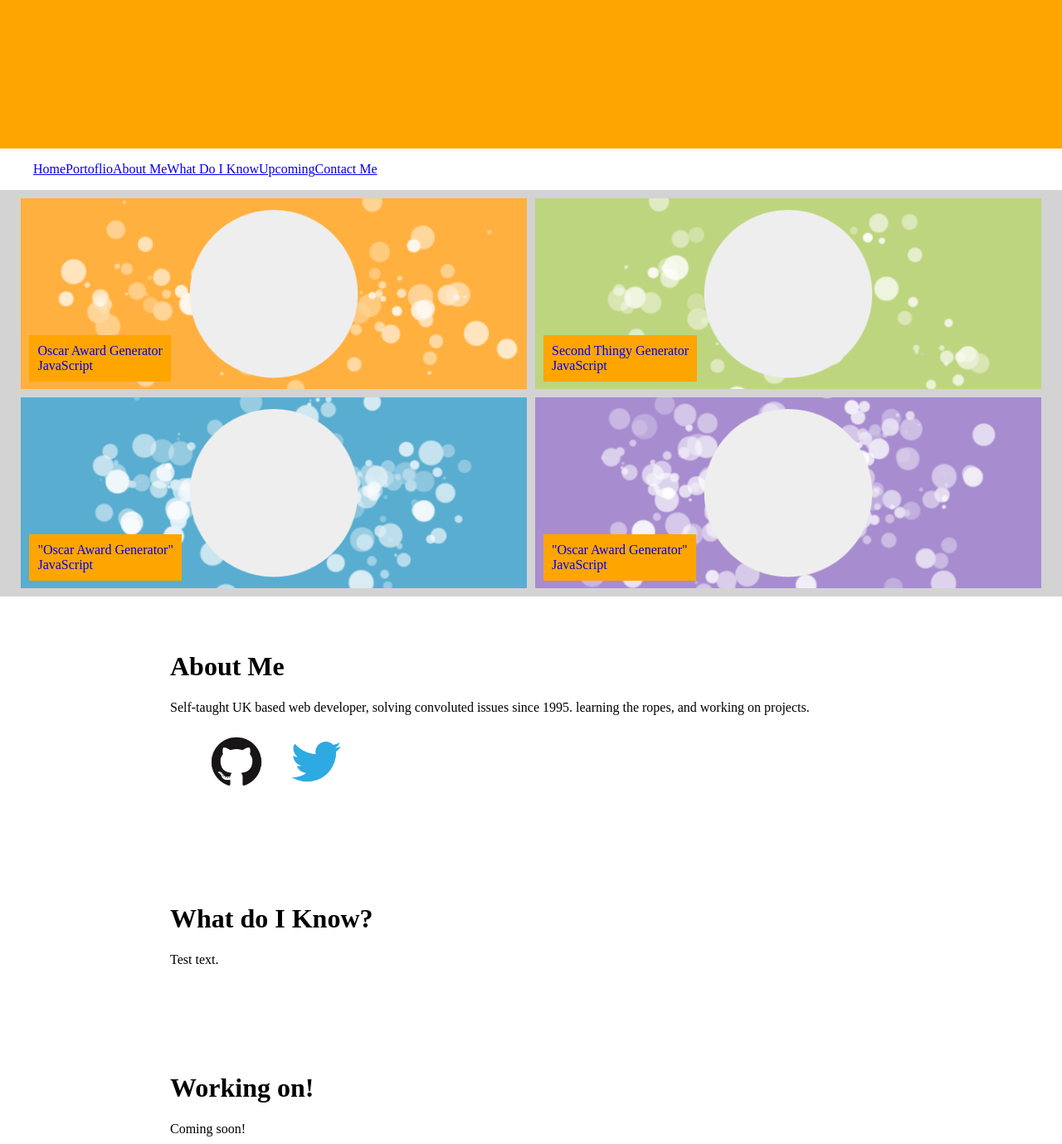
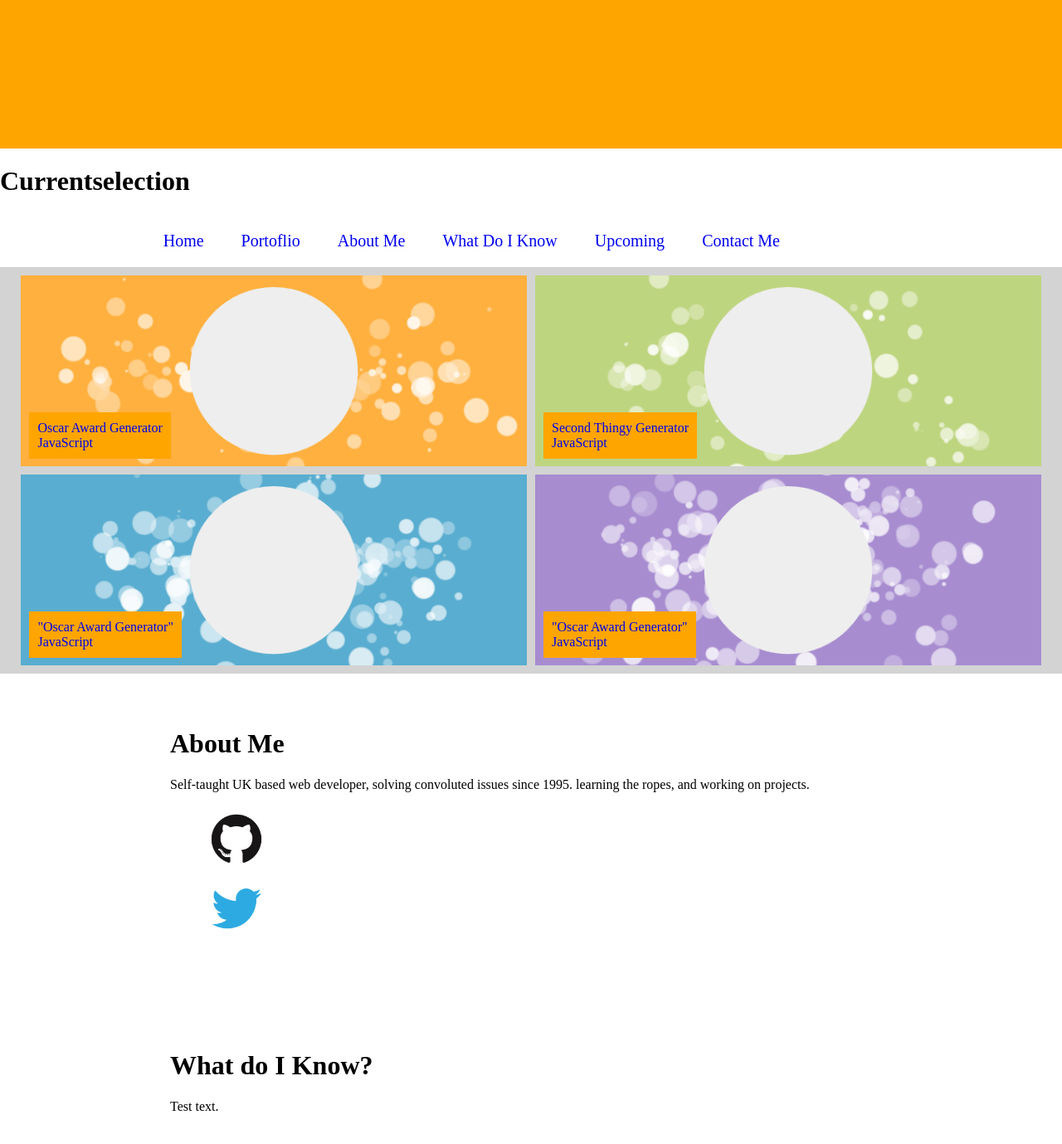
Before and after one commit to SimonBurdall/personalsite, a PHP site: page /index.html in a window 1280 px wide. Shown: the part 621-2000 px from the top of the page at 83% size. Run offline with PHP 8.4, Linux system fonts and the light colour scheme.

Commit message:
Added Site Navigation and fixed flex issue

```diff
--- a/index.css
+++ b/index.css
@@ -40,6 +40,43 @@ body {
     margin-top: -170px;
     font-size: 50px;
     color: #CC6600;
+}
+
+.site-navigation{
+    max-width: 960px;
+    overflow: hidden;
+}
+
+.site-left{
+    float: left;
+}
+
+.site-right{
+    float: right;
+}
+
+.navi-ul{
+    font-size: 20px;
+    text-align: right;
+
+    margin: 0;
+    padding: 0;
+    padding-left: 0px;
+}
+
+.navi-li{
+    display: inline-block;
+}
+
+.navi-li a{
+    display: inline-block;
+    padding: 20px;
+    text-align: center;
+    text-decoration: none;
+}
+
+.navi-li a:hover {
+    background-color: #111;
 }
 
 .portfolio-thumbnail-row{
@@ -111,10 +148,6 @@ body {
     background-size: cover;
 }
 
-.skills-content{
-    padding: 45px;
-}
-
 .footer-wrapper{
     background-color: black;
 }
@@ -128,10 +161,10 @@ body {
 
 ul {
     list-style: none;
-    display: flex;
-}
+    }
 
 ul img {
+    display: inline-block;
     width: 5em;
     height: 5em;
     margin-right: 1em;
--- a/index.html
+++ b/index.html
@@ -2,6 +2,7 @@
 <html>
 <head>
 	<title>Simon Burdall</title>
+	<meta name="viewport" content="width=device-width, initial-scale=1.0" />
 	<meta http-equiv="content-type" content="text/html; charset=utf-8" />
 	<link rel="stylesheet" type="text/css" href="index.css">
 	<script src="index.js"></script>
@@ -17,6 +18,10 @@
 	</header>
 
 	<div class="site-navigation">
+		<div class="site-left">
+			<h1>Currentselection</h1>
+		</div>
+		<div class="site-right">
 			<ul class="navi-ul">
 				<li class="navi-li"><a href="#home">Home</a></li>
 				<li class="navi-li"><a href="#home">Portoflio</a></li>
@@ -25,6 +30,7 @@
 				<li class="navi-li"><a href="#home">Upcoming</a></li>
 				<li class="navi-li"><a href="#home">Contact Me</a></li>
 			</ul>
+		</div>
 	</div>
 
 	<div class="portfolio-thumbnail-row">
```
Lines whose indentation alone changed are shown as unchanged.
